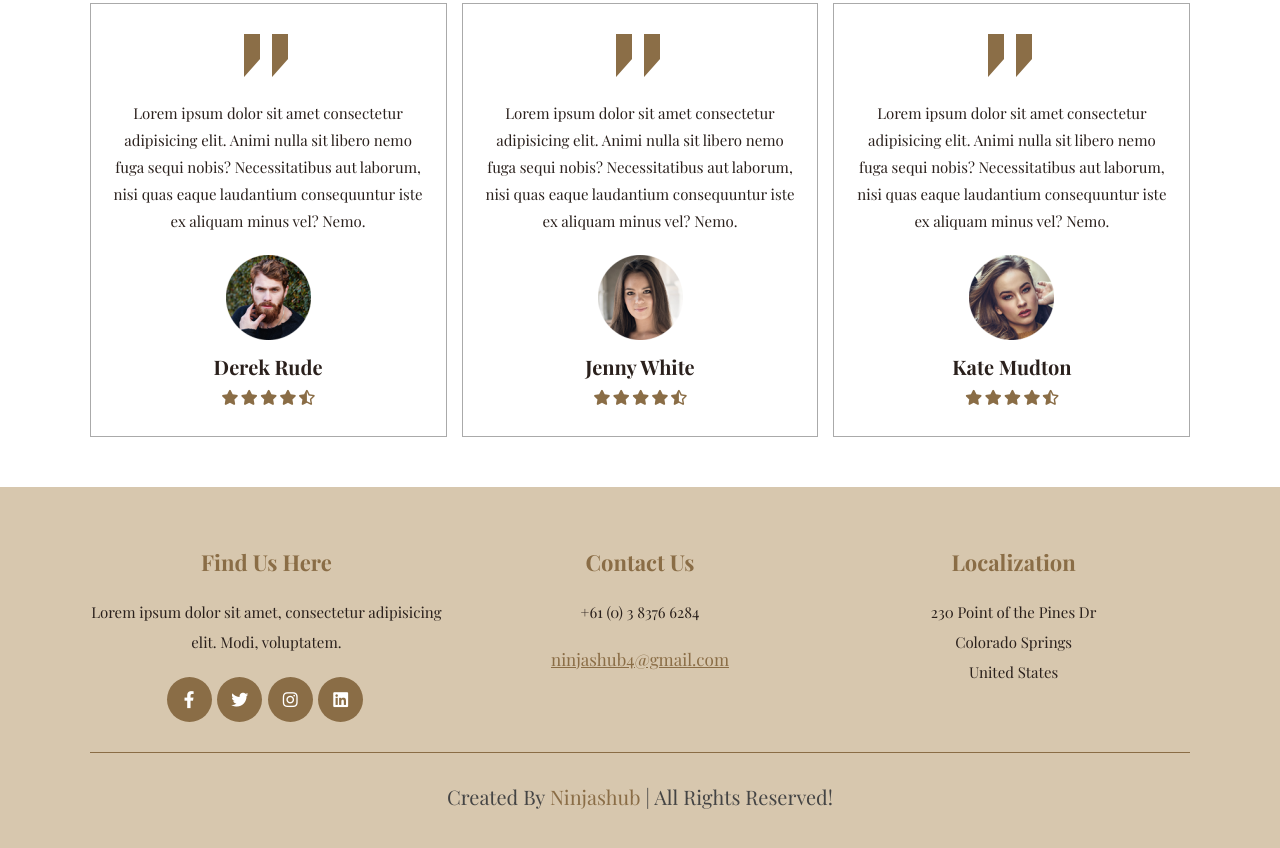
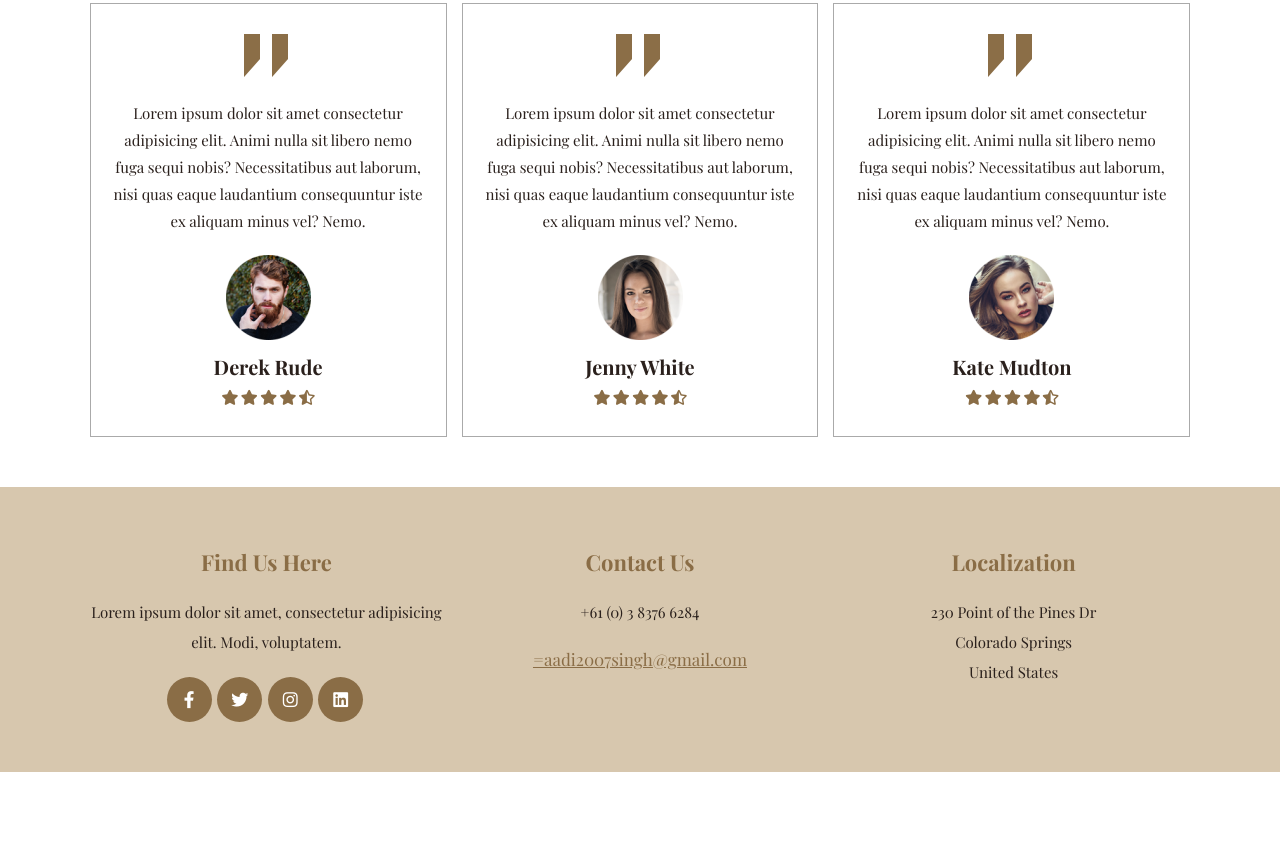
Before and after one commit to TheBadprogrammerAadi/Hairdressingsite, a plain HTML site: page index.html in a window 1280 px wide. Shown: the part 5292-6140 px from the top of the page. After the commit the page ends 6064 px from the top, so only its background shows below. Drawn offline with nearby package versions, Linux system fonts and the light colour scheme; a web font is replaced by a local one.

Commit message:
Update index.html

```diff
--- a/index.html
+++ b/index.html
@@ -366,7 +366,7 @@
        <div class="box">
           <h3>contact us</h3>
           <p>+61 (0) 3 8376 6284</p>
-          <a href="#" class="link">ninjashub4@gmail.com</a>
+          <a href="#" class="link">=aadi2007singh@gmail.com</a>
        </div>
 
        <div class="box">
@@ -376,9 +376,6 @@
             United States</p>
        </div>
 
-    </div>
-
-    <div class="credit"> created by <span>ninjashub</span> | all rights reserved! </div>
 
  </section>
 
```
